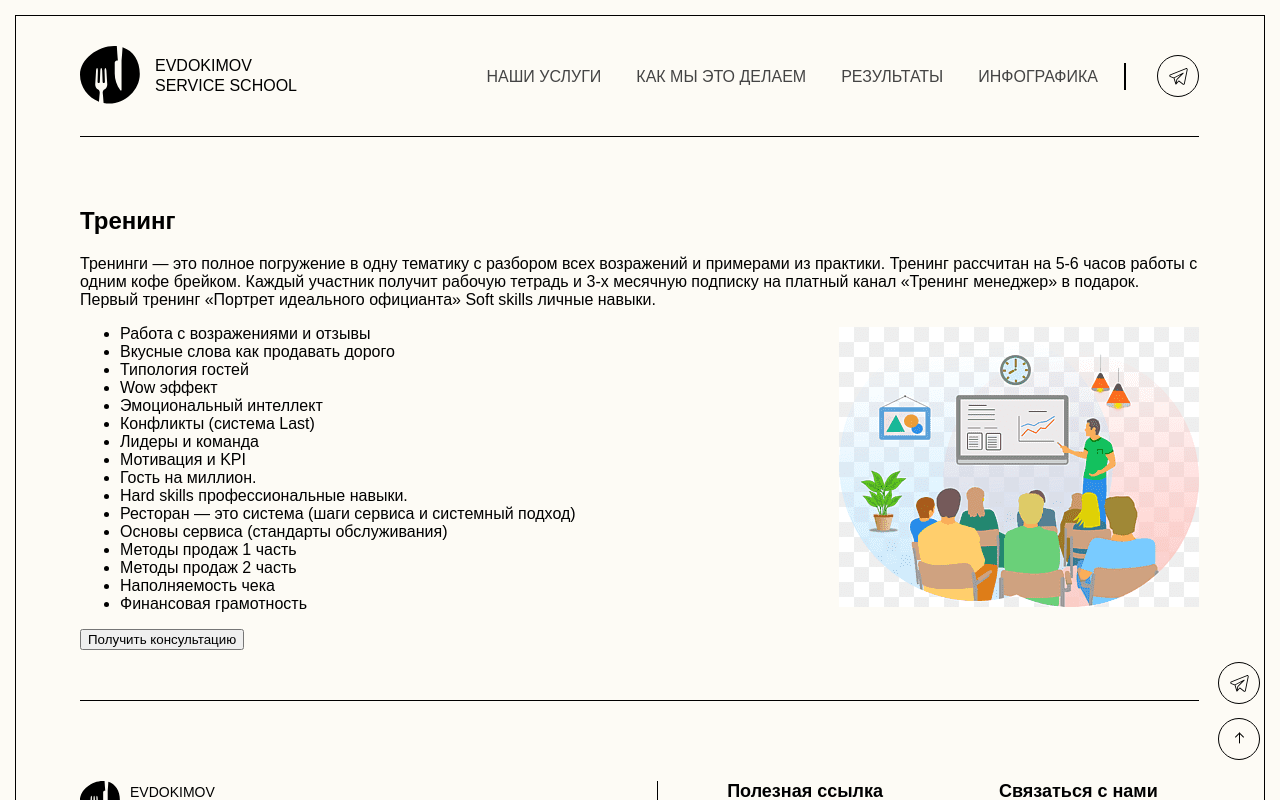
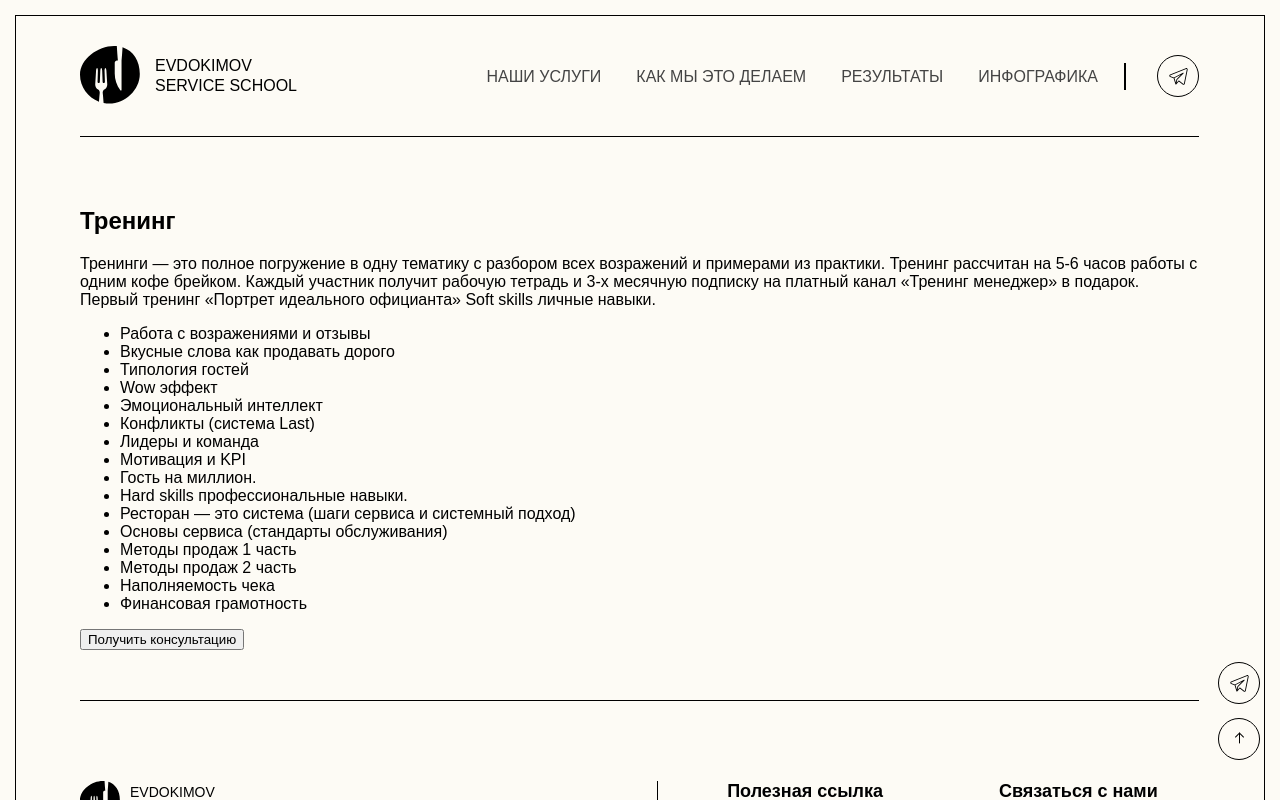
Before and after one commit to DimaHub22/Evdokimov, an Angular app: page /training in a window 1280 px wide. Shown: the top 800 px of the page. Built offline with nearby package versions, Linux system fonts and the light colour scheme.

Commit message:
fix training

```diff
--- a/src/app/views/featured/featured-more/training/training.component.html
+++ b/src/app/views/featured/featured-more/training/training.component.html
@@ -31,9 +31,9 @@
       </ul>
     </div>
 
-    <div class="training-image">
-      <img src="assets/images/image/training.png" alt="training">
-    </div>
+<!--    <div class="training-image">-->
+<!--      <img src="assets/images/image/training.png" alt="training">-->
+<!--    </div>-->
   </div>
 
 
```
